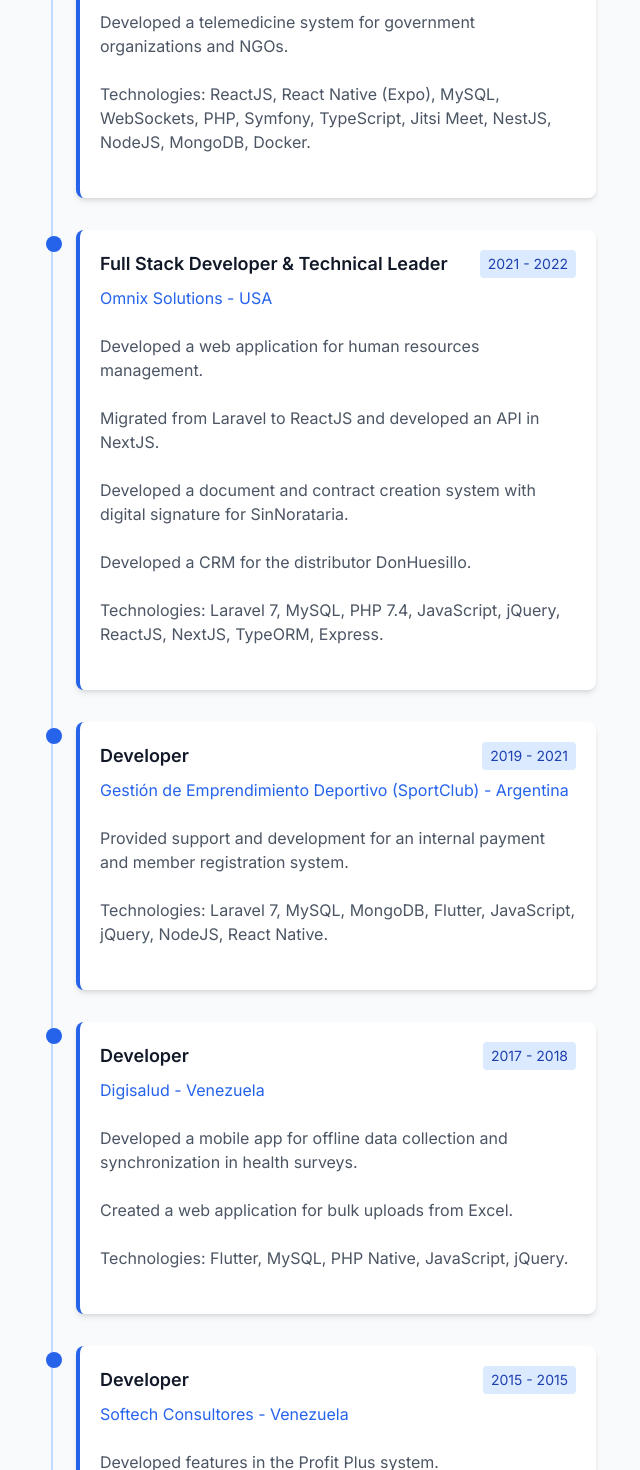
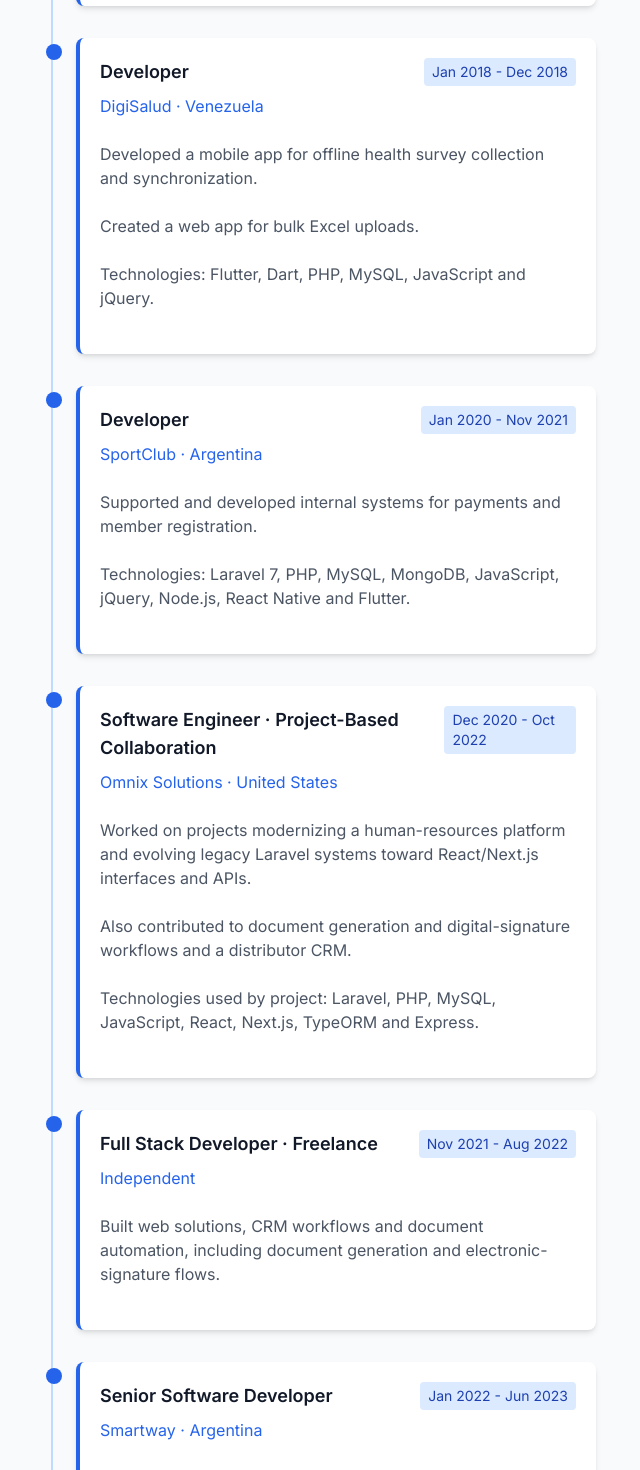
Before and after one commit to eikergonzalez/CV, a React (Vite) app: page / in a window 1280 px wide. Shown: the part 4680-6150 px from the top of the page, without its empty margins (20-660 px from the left). Built offline with nearby package versions, Linux system fonts and the light colour scheme.

Commit message:
Update portfolio experience timeline with verified career details

```diff
--- a/src/data/timeline.ts
+++ b/src/data/timeline.ts
@@ -1,272 +1,31 @@
 import { TimelineItem } from "../types";
 
 export const timelineItemsEs: TimelineItem[] = [
-  {
-    id: "1",
-    title: "Técnico Superior en Informática",
-    organization: "Instituto Universitario de Tecnología de Administración Industrial (IUTA)",
-    period: "2006 - 2010",
-    description: [
-      "",
-    ],
-    type: "education",
-  },
-  {
-    id: "2",
-    title: "Bachillerato en Ciencias",
-    organization: "Unidad Educativa Nacional Pedro Emilio Coll",
-    period: "2000 - 2004",
-    description: [
-      "",
-    ],
-    type: "education",
-  },
-  {
-    id: "3",
-    title: "Desarrollador",
-    organization: "Datapronet Consultores - Venezuela",
-    period: "2011 - 2014",
-    description: [
-      "Soporte y desarrollo de módulos para el sistema Adaptapro.",
-      "Soporte técnico para tiendas Zara, Pull & Bear y Bershka (sistemas POS y SAP).",
-      "Tecnologías: DPXBASE, MySQL, SQL Server, Visual Basic 6, VB.NET, C#."
-    ],
-    type: "work",
-  },
-  {
-    id: "4",
-    title: "Desarrollador",
-    organization: "Softech Consultores - Venezuela",
-    period: "2015 - 2015",
-    description: [
-      "Desarrollo de funcionalidades en sistema Profit Plus.",
-      "Creación de reportes con Crystal Reports.",
-      "Tecnologías: Visual FoxPro, C#, SQL Server, Crystal Reports."
-    ],
-    type: "work",
-  },
-  {
-    id: "5",
-    title: "Desarrollador",
-    organization: "Antilope Lab - Venezuela",
-    period: "2015 - 2017",
-    description: [
-      "Sistema de inscripción nacional para Fe y Alegría.",
-      "App de solicitud de pedidos para distribuidoras de alimentos.",
-      "App desktop offline con sincronización para registros médicos.",
-      "Tecnologías: Laravel 7, MySQL, JavaScript, jQuery, Flutter."
-    ],
-    type: "work",
-  },
-  {
-    id: "6",
-    title: "Desarrollador",
-    organization: "Digisalud - Venezuela",
-    period: "2017 - 2018",
-    description: [
-      "App móvil para registro offline y sincronización de pesquisas en salud.",
-      "Desarrollo web para cargas masivas desde Excel.",
-      "Tecnologías: Flutter, MySQL, PHP Nativo, JavaScript, jQuery."
-    ],
-    type: "work",
-  },
-  {
-    id: "7",
-    title: "Desarrollador ",
-    organization: "Gestión de Emprendimiento Deportivo (SportClub) - Argentina",
-    period: "2019 - 2021",
-    description: [
-      "Soporte y desarrollo de sistema interno de pagos y registros de socios.",
-      "Tecnologías: Laravel 7, MySQL, MongoDB, Flutter, JavaScript, jQuery, NodeJS, React Native."
-    ],
-    type: "work",
-  },
-  {
-    id: "8",
-    title: "Desarrollador Full Stack & Líder Técnico",
-    organization: "Omnix Solutions - Usa",
-    period: "2021 - 2022",
-    description: [
-      "Desarrollo de aplicación web de gestión de recursos humanos.",
-      "Migración de Laravel a ReactJS y desarrollo de API en NextJS.",
-      "Sistema de creación de documentos y contratos con firma digital para SinNorataria.",
-      "Desarrollo de CRM para distribuidora DonHuesillo.",
-      "Tecnologías: Laravel 7, MySQL, PHP 7.4, JavaScript, jQuery, ReactJS, NextJS, TypeORM, Express."
-    ],
-    type: "work",
-  },
-  {
-    id: "11",
-    title: "Desarrollador Full Stack",
-    organization: "Smartway - Argentina",
-    period: "2022 - 2023",
-    description: [
-      "Desarrollo de ecommerce en PrestaShop para la Secretaría de Agricultura, Ganadería y Pesca de Argentina.",
-      "Desarrollo de sistema de video consultas médicas para organizaciones gubernamentales y ONG.",
-      "Tecnologías: ReactJS, React Native (Expo), MySQL, WebSockets, PHP, Symfony, TypeScript, Jitsi Meet, NestJS, NodeJS, MongoDB, Docker.",
-    ],
-    type: "work",
-  },
-  {
-    id: "12",
-    title: "Desarrollador Full Stack",
-    organization: "Ceiboo Software Factory - Argentina",
-    period: "2023 - 2024",
-    description: [
-      "Desarrollo de un sistema de turnos para la secretaría de turismo de Gualeguaychú.",
-      "Tecnologías: PHP nativo, Laravel, NestJS, React, MySQL, React Native (Expo).",
-    ],
-    type: "work",
-  },
-  {
-    id: "13",
-    title: "Desarrollador Full Stack",
-    organization: "Nexo IT - Chile",
-    period: "2024 - 2026",
-    description: [
-      "Mantenimiento y mejoras a portales y aplicaciones móviles con Nuxt y React Native (Expo)",
-      "Integración de pasarelas de pago (Transbank SDK, Stripe).",
-      "Desarrollo de ecommerce con ReactJS y backend en Nuxt (Vue2).",
-      "Desarrolo de un servicio en Python para consultar estados de cuentas de clientes y generar .zip con archivos de texto.",
-      "Desarrollo de un microfront en Angular 18 para consultar estados de cuentas de clientes.",
-      "Tecnologías: PHP nativo, Nuxt 2, ReactJs, MySQL, React Native (Expo)., Oracle, Python, Angular 18.",
-    ],
-    type: "work",
-  },
-
+  { id: "edu1", title: "Técnico Superior en Informática", organization: "Instituto Universitario de Tecnología de Administración Industrial (IUTA)", period: "2007 - 2010", description: [], type: "education" },
+  { id: "edu2", title: "Bachiller en Ciencias", organization: "Unidad Educativa Nacional Pedro Emilio Coll", period: "2000 - 2004", description: [], type: "education" },
+  { id: "datapronet", title: "Desarrollador", organization: "Datapronet Consultores · Venezuela", period: "Jun 2011 - Dic 2014", description: ["Desarrollo y soporte de módulos del sistema Adaptapro.", "Soporte a sistemas POS y SAP para tiendas Zara, Pull & Bear y Bershka.", "Tecnologías: DPXBASE, MySQL, SQL Server, VB6, VB.NET y C#."], type: "work" },
+  { id: "softech", title: "Desarrollador", organization: "Softech Consultores · Venezuela", period: "Ene 2014 - Feb 2015", description: ["Desarrollo y mantenimiento de funcionalidades para Profit Plus.", "Creación de reportes con Crystal Reports.", "Tecnologías: Visual FoxPro, C#, SQL Server y Crystal Reports."], type: "work" },
+  { id: "antilope", title: "Desarrollador", organization: "Antilope Lab · Venezuela", period: "Mar 2016 - Jul 2020", description: ["Participación en un sistema nacional de inscripción para Fe y Alegría.", "Aplicación para solicitudes de pedidos de distribuidoras de alimentos.", "Aplicación de escritorio offline para registros médicos con sincronización.", "Tecnologías: PHP, Laravel, MySQL, JavaScript, jQuery y Flutter."], type: "work" },
+  { id: "digisalud", title: "Desarrollador", organization: "DigiSalud · Venezuela", period: "Ene 2018 - Dic 2018", description: ["Aplicación móvil para registro offline y sincronización de pesquisas de salud.", "Aplicación web para cargas masivas desde Excel.", "Tecnologías: Flutter, Dart, PHP, MySQL, JavaScript y jQuery."], type: "work" },
+  { id: "sportclub", title: "Desarrollador", organization: "SportClub · Argentina", period: "Ene 2020 - Nov 2021", description: ["Soporte y desarrollo de sistemas internos para pagos y registro de socios.", "Tecnologías: Laravel 7, PHP, MySQL, MongoDB, JavaScript, jQuery, Node.js, React Native y Flutter."], type: "work" },
+  { id: "omnix", title: "Software Engineer · Colaboración por proyectos", organization: "Omnix Solutions · Estados Unidos", period: "Dic 2020 - Oct 2022", description: ["Trabajo por proyectos en modernización de una plataforma de gestión de recursos humanos y evolución de sistemas Laravel hacia interfaces React/Next.js y APIs.", "También participé en proyectos de generación de documentos y firma digital y en un CRM para una distribuidora.", "Tecnologías según proyecto: Laravel, PHP, MySQL, JavaScript, React, Next.js, TypeORM y Express."], type: "work" },
+  { id: "freelance", title: "Desarrollador Full Stack · Freelance", organization: "Trabajo independiente", period: "Nov 2021 - Ago 2022", description: ["Desarrollo de soluciones web, CRM y automatización de documentos, incluyendo generación de documentos y flujos de firma electrónica."], type: "work" },
+  { id: "smartway", title: "Senior Software Developer", organization: "Smartway · Argentina", period: "Ene 2022 - Jun 2023", description: ["Desarrollo de soluciones de ecommerce y telemedicina.", "Implementación de videoconsultas e integración de comunicación en tiempo real con WebRTC/Jitsi y WebSockets.", "Tecnologías: React, React Native, NestJS, Node.js, PHP, MySQL, MongoDB y Docker."], type: "work" },
+  { id: "ceiboo", title: "Full Stack Developer", organization: "Ceiboo Software Factory · Argentina", period: "Jun 2023 - Abr 2024", description: ["Desarrollo de un sistema de turnos para la Secretaría de Turismo de Gualeguaychú."], type: "work" },
+  { id: "nexo", title: "Senior Full Stack Developer", organization: "Nexo-IT Consultores · Chile", period: "Abr 2024 - Jun 2026", description: ["Mantenimiento y desarrollo de portales y aplicaciones móviles con React Native/Expo, React y Nuxt.", "Integración de pagos con Stripe y Transbank.", "Desarrollo de servicios Python y microfrontends Angular 18.", "Tecnologías según proyecto: React, React Native, Nuxt, PHP, Python, Angular, MySQL y Oracle."], type: "work" },
 ];
 
 export const timelineItemsEn: TimelineItem[] = [
-  {
-    id: "1",
-    title: "Associate Degree in Computer Science.",
-    organization: "Instituto Universitario de Tecnología de Administración Industrial (IUTA), ",
-    period: "2006 - 2010",
-    description: [
-      "",
-    ],
-    type: "education",
-  },
-  {
-    id: "2",
-    title: "High School Diploma in Science",
-    organization: "Unidad Educativa Nacional Pedro Emilio Coll",
-    period: "2000 - 2004",
-    description: [
-      "",
-    ],
-    type: "education",
-  },
-  {
-    id: "3",
-    title: "Developer",
-    organization: "Datapronet Consultores - Venezuela",
-    period: "2011 - 2014",
-    description: [
-      "Supported and developed modules for the Adaptapro system.",
-      "Provided IT support for Zara, Pull & Bear, and Bershka stores (POS and SAP systems).",
-      "Technologies: DPXBASE, MySQL, SQL Server, Visual Basic 6, VB.NET, C#."
-    ],
-    type: "work",
-  },
-  {
-    id: "4",
-    title: "Developer",
-    organization: "Softech Consultores - Venezuela",
-    period: "2015 - 2015",
-    description: [
-      "Developed features in the Profit Plus system.",
-      "Created reports using Crystal Reports.",
-      "Technologies: Visual FoxPro, C#, SQL Server, Crystal Reports."
-    ],
-    type: "work",
-  },
-  {
-    id: "5",
-    title: "Developer",
-    organization: "Antilope Lab - Venezuela",
-    period: "2015 - 2017",
-    description: [
-      "Developed a national enrollment system for Fe y Alegría.",
-      "Created an order request app for food distributors.",
-      "Built an offline desktop app with synchronization for medical records.",
-      "Technologies: Laravel 7, MySQL, JavaScript, jQuery, Flutter."
-    ],
-    type: "work",
-  },
-  {
-    id: "6",
-    title: "Developer",
-    organization: "Digisalud - Venezuela",
-    period: "2017 - 2018",
-    description: [
-      "Developed a mobile app for offline data collection and synchronization in health surveys.",
-      "Created a web application for bulk uploads from Excel.",
-      "Technologies: Flutter, MySQL, PHP Native, JavaScript, jQuery."
-    ],
-    type: "work",
-  },
-  {
-    id: "7",
-    title: "Developer",
-    organization: "Gestión de Emprendimiento Deportivo (SportClub) - Argentina",
-    period: "2019 - 2021",
-    description: [
-      "Provided support and development for an internal payment and member registration system.",
-      "Technologies: Laravel 7, MySQL, MongoDB, Flutter, JavaScript, jQuery, NodeJS, React Native."
-    ],
-    type: "work",
-  },
-  {
-    id: "8",
-    title: "Full Stack Developer & Technical Leader",
-    organization: "Omnix Solutions - USA",
-    period: "2021 - 2022",
-    description: [
-      "Developed a web application for human resources management.",
-      "Migrated from Laravel to ReactJS and developed an API in NextJS.",
-      "Developed a document and contract creation system with digital signature for SinNorataria.",
-      "Developed a CRM for the distributor DonHuesillo.",
-      "Technologies: Laravel 7, MySQL, PHP 7.4, JavaScript, jQuery, ReactJS, NextJS, TypeORM, Express."
-    ],
-    type: "work",
-  },
-  {
-    id: "11",
-    title: "Full Stack Developer",
-    organization: "Smartway - Argentina",
-    period: "2022 - 2023",
-    description: [
-      "Developed an ecommerce in PrestaShop for the Ministry of Agriculture, Livestock and Fisheries of Argentina.",
-      "Developed a telemedicine system for government organizations and NGOs.",
-      "Technologies: ReactJS, React Native (Expo), MySQL, WebSockets, PHP, Symfony, TypeScript, Jitsi Meet, NestJS, NodeJS, MongoDB, Docker.",
-    ],
-    type: "work",
-  },
-  {
-    id: "12",
-    title: "Full Stack Developer",
-    organization: "Ceiboo Software Factory - Argentina",
-    period: "2023 - 2024",
-    description: [
-      "Developed an appointment scheduling system for the tourism department of Gualeguaychú.",
-      "Technologies: PHP Native, Laravel, NestJS, React, MySQL, React Native (Expo).",
-    ],
-    type: "work",
-  },
-  {
-    id: "13",
-    title: "Full Stack Developer",
-    organization: "Nexo IT - Chile",
-    period: "2024 - 2026",
-    description: [
-      "Maintaining and improving portals and mobile applications with Nuxt and React Native (Expo)",
-      "Integrating payment gateways (Transbank SDK, Stripe).",
-      "Developing ecommerce with ReactJS and backend in Nuxt (Vue2).",
-      "Developing a Python service to check customer account statuses and generate .zip files with text files.",
-      "Developing a microfrontend in Angular 18 to check customer account statuses.",
-      "Technologies: PHP Native, Nuxt 2, ReactJs, MySQL, React Native (Expo), Oracle, Python, Angular 18.",
-    ],
-    type: "work",
-  },
+  { id: "edu1", title: "Associate Degree in Informatics", organization: "Instituto Universitario de Tecnología de Administración Industrial (IUTA)", period: "2007 - 2010", description: [], type: "education" },
+  { id: "edu2", title: "High School Diploma in Science", organization: "Unidad Educativa Nacional Pedro Emilio Coll", period: "2000 - 2004", description: [], type: "education" },
+  { id: "datapronet", title: "Developer", organization: "Datapronet Consultores · Venezuela", period: "Jun 2011 - Dec 2014", description: ["Developed and supported modules for the Adaptapro system.", "Supported POS and SAP systems for Zara, Pull & Bear and Bershka stores.", "Technologies: DPXBASE, MySQL, SQL Server, VB6, VB.NET and C#."], type: "work" },
+  { id: "softech", title: "Developer", organization: "Softech Consultores · Venezuela", period: "Jan 2014 - Feb 2015", description: ["Developed and maintained features for Profit Plus.", "Created reports using Crystal Reports.", "Technologies: Visual FoxPro, C#, SQL Server and Crystal Reports."], type: "work" },
+  { id: "antilope", title: "Developer", organization: "Antilope Lab · Venezuela", period: "Mar 2016 - Jul 2020", description: ["Contributed to a national enrollment system for Fe y Alegría.", "Built an order-request app for food distributors.", "Developed an offline desktop medical-records app with synchronization.", "Technologies: PHP, Laravel, MySQL, JavaScript, jQuery and Flutter."], type: "work" },
+  { id: "digisalud", title: "Developer", organization: "DigiSalud · Venezuela", period: "Jan 2018 - Dec 2018", description: ["Developed a mobile app for offline health survey collection and synchronization.", "Created a web app for bulk Excel uploads.", "Technologies: Flutter, Dart, PHP, MySQL, JavaScript and jQuery."], type: "work" },
+  { id: "sportclub", title: "Developer", organization: "SportClub · Argentina", period: "Jan 2020 - Nov 2021", description: ["Supported and developed internal systems for payments and member registration.", "Technologies: Laravel 7, PHP, MySQL, MongoDB, JavaScript, jQuery, Node.js, React Native and Flutter."], type: "work" },
+  { id: "omnix", title: "Software Engineer · Project-Based Collaboration", organization: "Omnix Solutions · United States", period: "Dec 2020 - Oct 2022", description: ["Worked on projects modernizing a human-resources platform and evolving legacy Laravel systems toward React/Next.js interfaces and APIs.", "Also contributed to document generation and digital-signature workflows and a distributor CRM.", "Technologies used by project: Laravel, PHP, MySQL, JavaScript, React, Next.js, TypeORM and Express."], type: "work" },
+  { id: "freelance", title: "Full Stack Developer · Freelance", organization: "Independent", period: "Nov 2021 - Aug 2022", description: ["Built web solutions, CRM workflows and document automation, including document generation and electronic-signature flows."], type: "work" },
+  { id: "smartway", title: "Senior Software Developer", organization: "Smartway · Argentina", period: "Jan 2022 - Jun 2023", description: ["Developed ecommerce and telemedicine solutions.", "Implemented video consultations and real-time communication with WebRTC/Jitsi and WebSockets.", "Technologies: React, React Native, NestJS, Node.js, PHP, MySQL, MongoDB and Docker."], type: "work" },
+  { id: "ceiboo", title: "Full Stack Developer", organization: "Ceiboo Software Factory · Argentina", period: "Jun 2023 - Apr 2024", description: ["Developed an appointment scheduling system for the Tourism Department of Gualeguaychú."], type: "work" },
+  { id: "nexo", title: "Senior Full Stack Developer", organization: "Nexo-IT Consultores · Chile", period: "Apr 2024 - Jun 2026", description: ["Maintained and developed portals and mobile apps with React Native/Expo, React and Nuxt.", "Integrated payments with Stripe and Transbank.", "Developed Python services and Angular 18 microfrontends.", "Technologies used by project: React, React Native, Nuxt, PHP, Python, Angular, MySQL and Oracle."], type: "work" },
 ];
```
